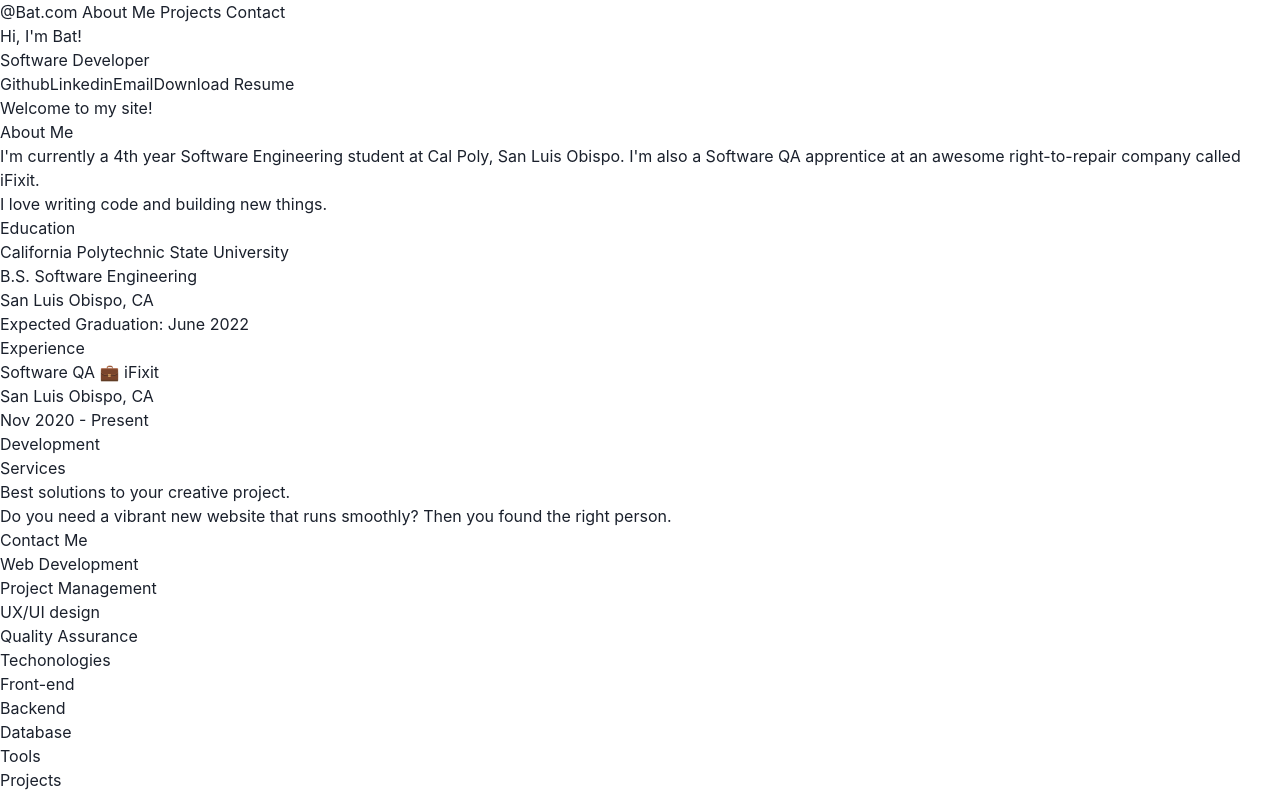
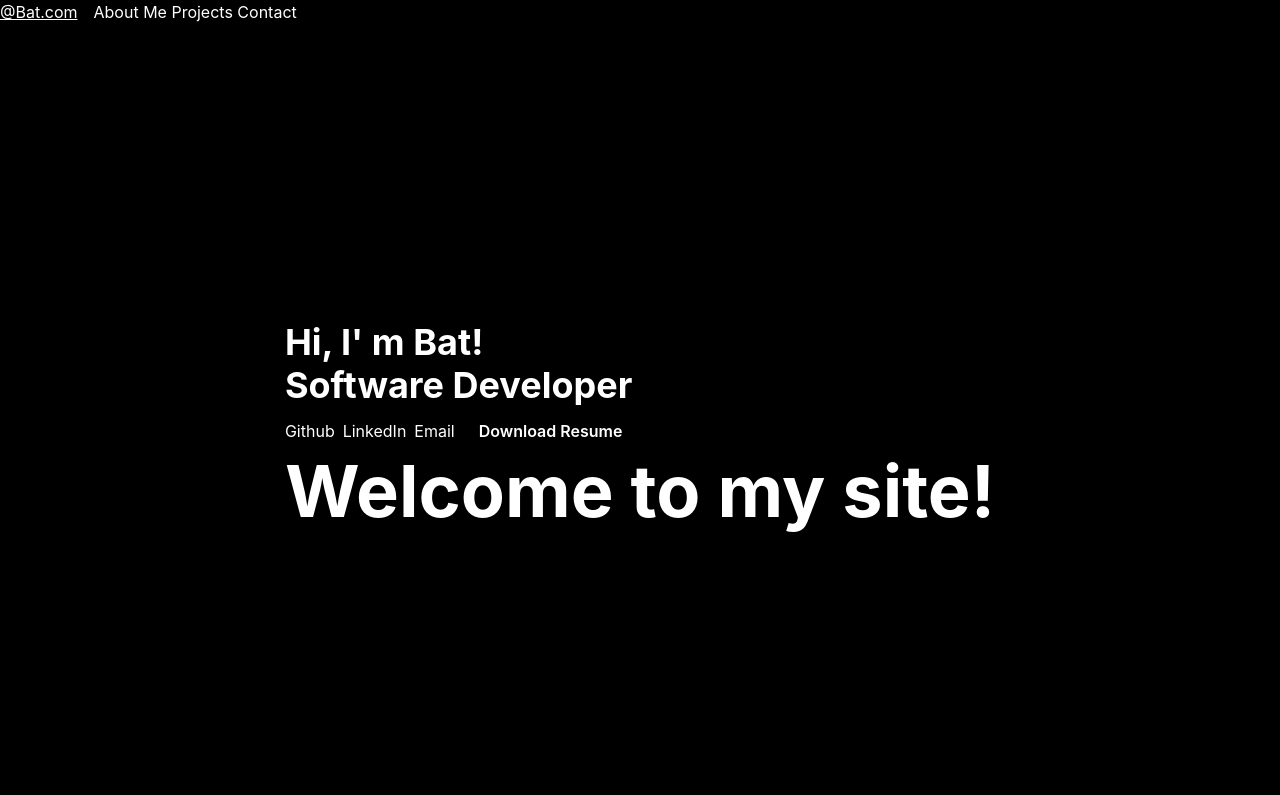
Before and after one commit to Baagi/baagi.github.io, a Next.js app: page / in a window 1280 px wide. Shown: the top 795 px of the page. Built offline with nearby package versions, Linux system fonts and the light colour scheme.

Commit message:
Fix colors add background

```diff
--- a/components/footer.js
+++ b/components/footer.js
@@ -1,12 +1,15 @@
-import { Link } from "@chakra-ui/layout";
+import { Link, HStack } from "@chakra-ui/layout";
 
 export default function Footer({ children }) {
   return (
-    <div>
-      <Link href="/">@Bat.com</Link>
-      <Link href="mailto:webmaster@example.com" isExternal> Email </Link>
-      <Link href="https://chakra-ui.com" isExternal> LinkedIn </Link>
-      <Link href="https://github.com/Baagi" isExternal> Github </Link>
-    </div>
+    <div className="footer">
+      <HStack spacing={10} bg="inherit" color="white">
+        <Link href="/">@Bat.com</Link>
+        <Link href="mailto:webmaster@example.com" isExternal> Email </Link>
+        <Link href="https://chakra-ui.com" isExternal> LinkedIn </Link>
+        <Link href="https://github.com/Baagi" isExternal> Github </Link>
+        <Link href="#top" > Back to top </Link>
+      </HStack>
+    </div >
   )
 }
--- a/components/layout.js
+++ b/components/layout.js
@@ -1,12 +1,14 @@
-import Navbar from './navbar'
-import Footer from './footer'
+// import Navbar from './navbar'
+// import Footer from './footer'
 
 export default function Layout({ children }) {
   return (
     <>
-      <Navbar />
-      <main>{children}</main>
-      <Footer />
+      <div className="container">
+        {/* <Navbar /> */}
+        <main>{children}</main>
+        {/* <Footer /> */}
+      </div>
     </>
   )
 }
--- a/components/navbar.js
+++ b/components/navbar.js
@@ -1,12 +1,16 @@
-import { Link } from "@chakra-ui/layout";
+import { Link, HStack } from "@chakra-ui/layout";
 
 export default function NavBar({ children }) {
   return (
-    <div>
-      <Link href="/">@Bat.com</Link>
-      <Link href="#about" > About Me </Link>
-      <Link href="#projects"> Projects </Link>
-      <Link href="#contact"> Contact </Link>
-    </div>
+    <div className="navBar">
+      <HStack spacing={4} bg="black" color="white" w="100vw">
+        <Link id="navbar-logo" href="/">@Bat.com</Link>
+        <div id="navbar-links">
+          <Link href="#about" whiteSpace="nowrap"> About Me </Link>
+          <Link href="#projects"> Projects </Link>
+          <Link href="#contact"> Contact </Link>
+        </div>
+      </HStack>
+    </div >
   )
 }
--- /dev/null
+++ b/pages/_document.js
@@ -0,0 +1,17 @@
+import Document, { Html, Head, Main, NextScript } from 'next/document'
+
+class MyDocument extends Document {
+    render() {
+        return (
+            <Html lang="en">
+                <Head />
+                <body>
+                    <Main />
+                    <NextScript />
+                </body>
+            </Html>
+        )
+    }
+}
+
+export default MyDocument
--- a/pages/index.js
+++ b/pages/index.js
@@ -1,6 +1,9 @@
+import Navbar from '../components/navbar'
+import Footer from '../components/footer'
 import Head from 'next/head'
 import Image from 'next/image'
 import styles from '../styles/Home.module.css'
+import { Box, Button, Center, Heading, HStack, Link, Stack, Text, Wrap, WrapItem } from '@chakra-ui/react'
 
 export default function Home() {
   return (
@@ -11,119 +14,169 @@ export default function Home() {
         <link rel="icon" href="/favicon.ico" />
       </Head>
 
-      {/* MAIN LANDING PAGE SECTION */}
-
-
-      <h1>
-          Hi, I&apos;m Bat!
-      </h1>
-      <h1>Software Developer</h1>
-
-      <a>
-        Github
-      </a>
-      <a>
-        Linkedin
-      </a>
-      <a>
-        Email
-      </a>
-      <a>
-        Download Resume
-      </a>
 
       <main>
-        <h1 >
+        {/* MAIN LANDING PAGE SECTION */}
+        <div className="section" id="top">
+          <Navbar />
+          <Center bg="black" maxHeight="2160px" h="100vh" color="white">
+            <Stack spacing={1}>
+              <Heading as="h1" size="xl">
+                Hi, I&apos; m Bat!<br></br>
+                Software Developer
+              </Heading>
+
+              <HStack spacing={2}>
+                <Link href="https://github.com/Baagi" isExternal> Github </Link>
+                <Link href="https://www.linkedin.com/in/bat-battur-a9b1b8217" isExternal> LinkedIn </Link>
+                <Link href="mailto:webmaster@example.com" isExternal> Email</Link>
+                <Button colorScheme="transparent"> Download Resume</Button>
+              </HStack>
+
+              <Heading as="h1" size="4xl">
                 Welcome to my site!
-        </h1>
+              </Heading>
+            </Stack>
+          </Center>
+        </div>
 
         {/* ABOUT ME SECTION */}
+        <div className="section">
+          <Center bg="linear-gradient(170deg, white, #F7F7F7)" maxHeight="2160px" h="100vh" w="100vw" color="black" id="about">
+            <Stack spacing={6}>
+              <Heading as="h1" size="2xl">
+                About Me
+              </Heading>
 
-        <h1 >
-          About Me
-        </h1>
+              <Text as="h1" size="xl">
+                I&apos; m currently a 4th year Software Engineering student at Cal Poly, San Luis Obispo.
+                <br></br> I&apos; m also a Software QA apprentice at an awesome right-to-repair company called iFixit.
+                <br></br>
+                I love writing code and building new things.
+              </Text>
 
-        <h1 >
-        I&apos;m currently a 4th year Software Engineering student at Cal Poly, San Luis Obispo. I&apos;m also a Software QA apprentice at an awesome right-to-repair company called iFixit.
-        </h1>
-
-        <h1 >
-        I love writing code and building new things.
-        </h1>
-
-        <h1 >
+              <HStack spacing={10}>
+                <Wrap >
+                  <WrapItem>
+                    <Stack>
+                      <Heading as="h1" size="xl">
                         Education
-        </h1>
-
-        <h1 >
+                      </Heading>
+                      <Text as="h1" size="xl">
                         California Polytechnic State University
                         <br></br>
-          B.S. Software Engineering
+                        B.S.Software Engineering
                         <br></br>
                         San Luis Obispo, CA
                         <br></br>
                         Expected Graduation: June 2022
-        </h1>
-
-        <h1 >
+                      </Text>
+                    </Stack>
+                  </WrapItem>
+                  <WrapItem>
+                    <Stack>
+                      <Heading as="h1" size="xl">
                         Experience
-        </h1>
-
-        <h1 >
-          Software QA 💼 iFixit
+                      </Heading>
+                      <Text as="h1" size="xl">
+                        Software QA 💼 <Link to='https://www.ifixit.com/' isExternal >iFixit </Link>
                         <br></br>
                         San Luis Obispo, CA
                         <br></br>
-          Nov 2020 - Present
-        </h1>
+                        Dec 2018 - Present
+                      </Text>
+                    </Stack>
+                  </WrapItem>
+                </Wrap >
+              </HStack>
+            </Stack>
+          </Center>
+        </div>
 
         {/* WEB DEV SECTION */}
+        <div className="section">
+          <Center bg="linear-gradient(170deg, #05C4EE, #2B6CB0)" maxHeight="2160px" h="100vh" w="100vw" color="white" id="development">
 
-        <h1 >
+            <Stack spacing={1}>
+              <Heading as="h1" size="2xl">
                 Development
-        </h1>
+              </Heading>
 
-        <h1 >
+              <HStack spacing={2} direction={["row", "column"]}>
+                <Wrap >
+                  <WrapItem>
+                    <Stack spacing={1}>
+                      <Text fontSize="2xl" fontWeight="bold">
                         Services
-          <br></br>
+                      </Text>
+                      <Text>
                         Best solutions to your creative project.
                         <br></br>
-          Do you need a vibrant new website that runs smoothly? Then you found the right person.
-          <br></br>
-          Contact Me
-        </h1>
+                        Do you need a vibrant new website that <br></br>
+                        runs smoothly?Then you found the right <br></br>
+                        person!
+                      </Text>
+                    </Stack>
+                  </WrapItem>
 
-        <h1 >
+                  <WrapItem >
+                    <Stack spacing={4} margin="0 10px">
+                      <Text fontSize="xl">
                         Web Development
-          <br></br>
+                      </Text>
+                      <Text fontSize="xl">
+                        UX/UI design
+                      </Text>
+                    </Stack>
+
+                    <Stack spacing={4}>
+                      <Text fontSize="xl">
                         Project Management
-          <br></br>
-          UX/UI design
-          <br></br>
+                      </Text>
+                      <Text fontSize="xl">
                         Quality Assurance
-        </h1>
+                      </Text>
+                    </Stack>
+                  </WrapItem>
+                </Wrap>
+              </HStack>
+              <Text fontSize="2xl">
+                <Link href="#contact">Contact Me </Link>
+              </Text>
 
-        <h1 >
+              <Heading as="h1" size="2xl">
                 Techonologies
-        </h1>
+              </Heading>
 
-        <h1 >
+              <HStack spacing={2}>
+                <Text fontSize="2xl">
                   Front-end
-          <br></br>
+                </Text>
+                <Text fontSize="2xl">
                   Backend
-          <br></br>
+                </Text>
+                <Text fontSize="2xl">
                   Database
-          <br></br>
+                </Text>
+                <Text fontSize="2xl">
                   Tools
-        </h1>
+                </Text>
+              </HStack>
+
+            </Stack>
+          </Center>
+        </div>
 
         {/* PROJECTS SECTION */}
+        <div className="section">
+          {/* "linear-gradient(170deg, #00DA9E, #319795)" */}
+          <Center bg="linear-gradient(150deg, #E4CD82, #FD61C7)" maxHeight="2160px" h="100vh" w="100vw" id="projects" color="white">
 
-        <h1 >
+            <Heading as="h1" size="xl">
               Projects
-        </h1>
+            </Heading>
 
-        <h1 >
+            <Heading as="h1" size="xl">
               Project Name
               <br></br>
               Project Description
@@ -131,28 +184,33 @@ export default function Home() {
               More info / View Project
               <br></br>
               Tech stack:
-        </h1>
+            </Heading>
+
+          </Center>
+        </div>
 
         {/* GET IN TOUCH SECTION */}
+        <div className="section">
+          <Box bg="linear-gradient(240deg, #7C00E4, purple)" maxHeight="2160px" h="100vh" color="white" id="contact">
 
-        <h1 >
+            <Center maxHeight="2160px" h="95vh" color="white" id="contact">
+              <Stack>
+                <Heading as="h1" size="xl">
                   Get In Touch
-        </h1>
+                </Heading>
 
-        <a>
-          Github
-        </a>
+                <HStack spacing={2} justifyContent="center">
+                  <Link href="mailto:webmaster@example.com" isExternal> Email </Link>
+                  <Link href="https://www.linkedin.com/in/bat-battur-a9b1b8217" isExternal> LinkedIn </Link>
+                  <Link href="https://github.com/Baagi" isExternal> Github </Link>
+                </HStack>
+              </Stack>
+            </Center>
+            <Footer justifyContent="center" />
+          </Box>
+        </div>
+      </main >
 
-        <a>
-          Linkedin
-        </a>
-
-        <a>
-          Email
-        </a>
-
-      </main>
-
-    </div>
+    </div >
   )
 }
--- a/styles/Home.module.css
+++ b/styles/Home.module.css
@@ -17,21 +17,8 @@
   align-items: center;
 }
 
-.footer {
-  width: 100%;
-  height: 100px;
-  border-top: 1px solid #eaeaea;
-  display: flex;
-  justify-content: center;
-  align-items: center;
-}
 
-.footer a {
-  display: flex;
-  justify-content: center;
-  align-items: center;
-  flex-grow: 1;
-}
+
 
 .title a {
   color: #0070f3;
--- a/styles/globals.css
+++ b/styles/globals.css
@@ -1,5 +1,6 @@
 html,
 body {
+  scroll-behavior: smooth;
   padding: 0;
   margin: 0;
   font-family: -apple-system, BlinkMacSystemFont, Segoe UI, Roboto, Oxygen,
@@ -14,3 +15,15 @@ a {
 * {
   box-sizing: border-box;
 }
+
+.container{
+  overflow-y: scroll;
+  scroll-snap-type: y proximity;
+  overflow-x: hidden;
+  height: 100vh;
+}
+
+.section{
+  scroll-snap-align: start center;
+  height: 100vh;
+}
```
Lines whose indentation alone changed are shown as unchanged.
